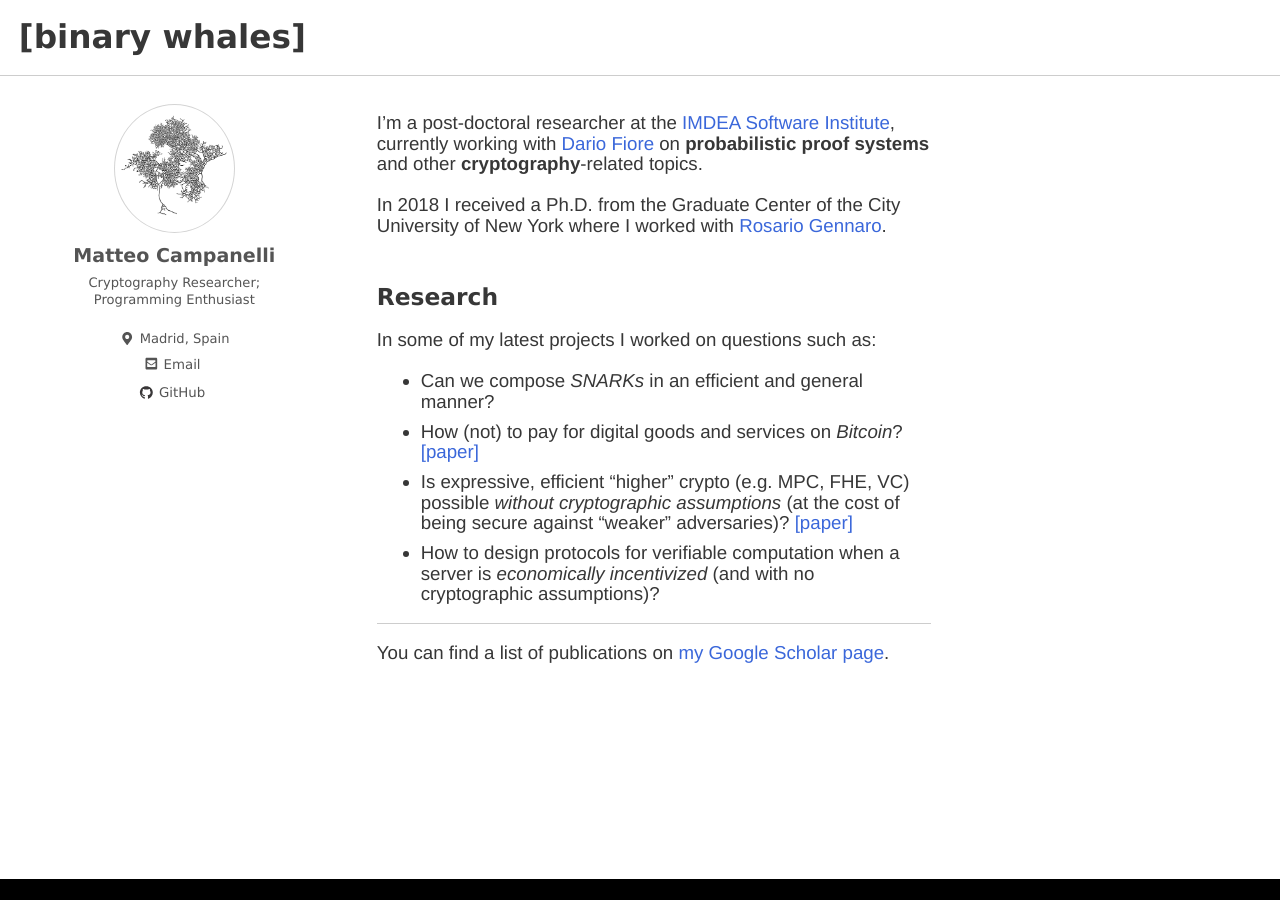
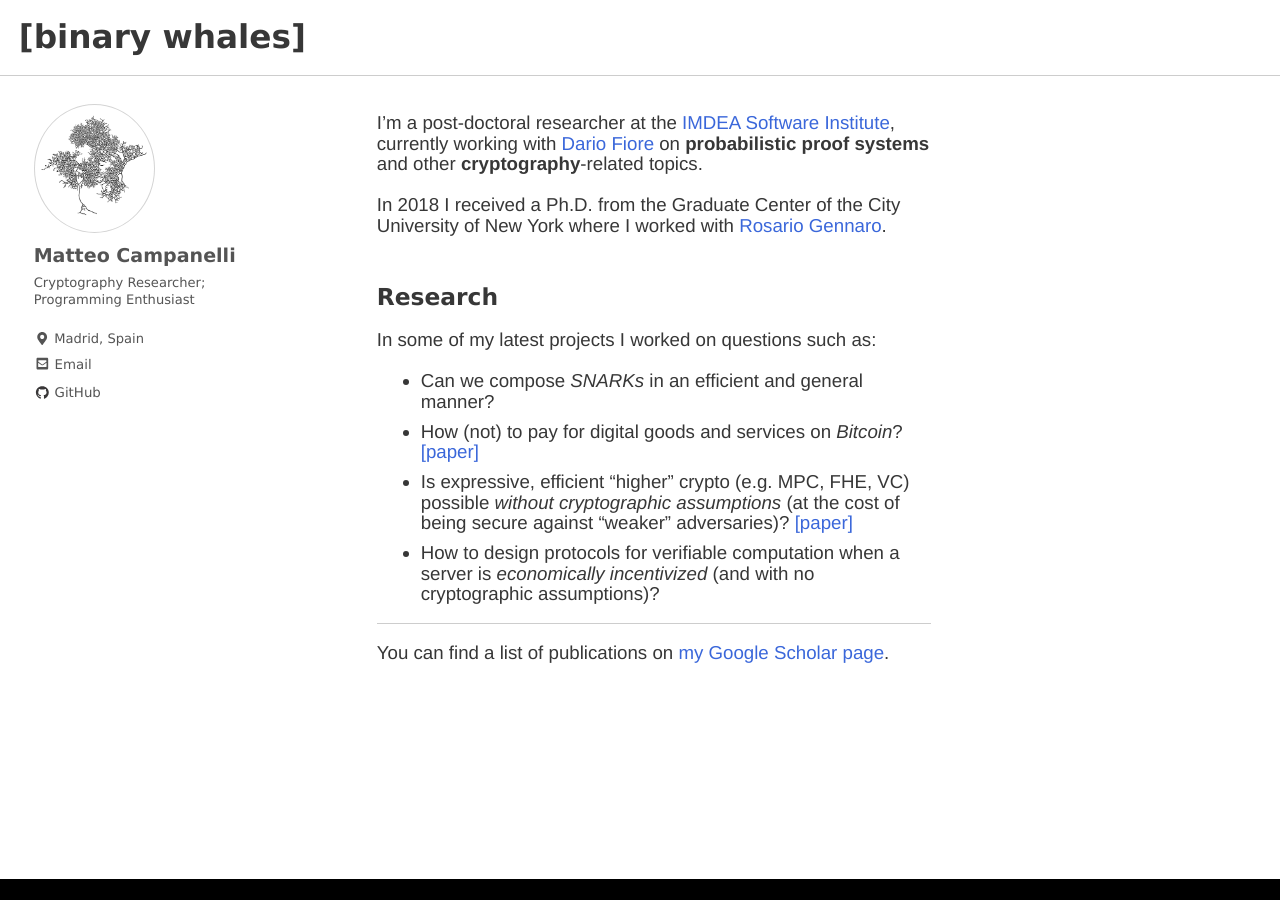
Before and after one commit to matteocam/matteocam.github.io, a Jekyll site: the page built from index.md, in a window 1280 px wide and 900 px high. Built offline with Jekyll 4.4.1, drawn with Linux system fonts in a browser that asks for light colours; nearby versions of some CDN libraries; some web fonts are replaced; a script that is not in the unit is left out.

Commit message:
Changed alignment and padding in sidebar

```diff
--- a/_sass/minimal-mistakes/_sidebar.scss
+++ b/_sass/minimal-mistakes/_sidebar.scss
@@ -7,7 +7,7 @@
    ========================================================================== */
 
 .sidebar {
-  text-align: center;
+  text-align: left;
   margin-top: 0.5em;
 
   @include clearfix();
@@ -20,7 +20,7 @@
   }
 
   @include breakpoint($large) {
-    //padding-left: 2em; // my addition
+    padding-left: 0.8em; // my addition
     float: left;
     width: calc(#{$right-sidebar-width-narrow} - 1em);
     opacity: 0.85;
@@ -41,6 +41,8 @@
   }
 
   @include breakpoint($x-large) {
+    padding-left: 0.8em; // my addition
+
     width: calc(#{$right-sidebar-width} - 1em);
   }
 
```
